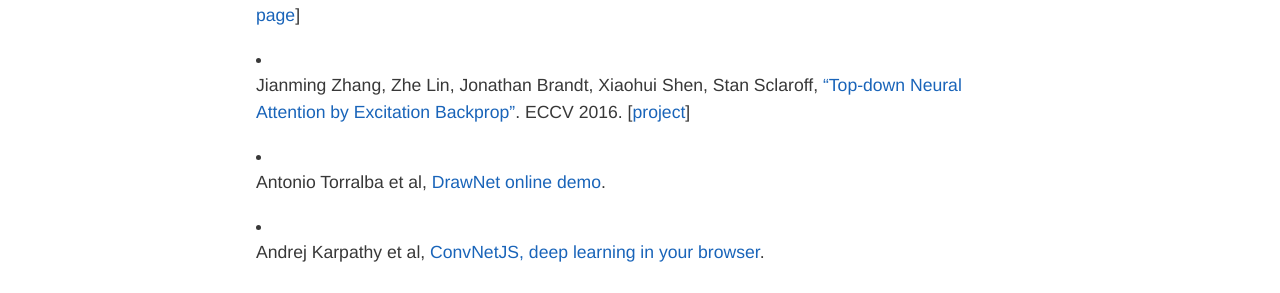
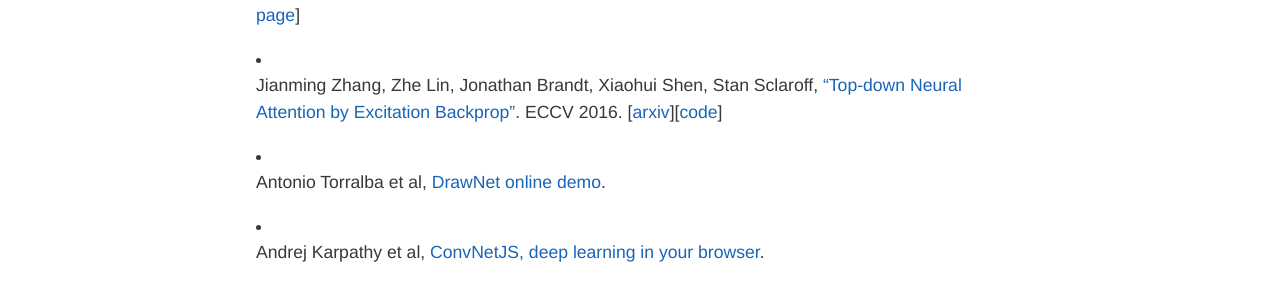
Before and after one commit to imatge-upc/telecombcn-2016-dlcv, a Jekyll site: the page built from visualization.md, in a window 1280 px wide. Shown: the part 1312-1605 px from the top of the page. Built offline with Jekyll 4.4.1, drawn with Linux system fonts in a browser that asks for light colours; nearby versions of some CDN libraries.

Commit message:
Project page for Top-down Neural Attention by Excitation Backprop

```diff
--- a/visualization.md
+++ b/visualization.md
@@ -32,7 +32,7 @@
 
 * Gregoire Montavon, Sebastian Bach, Alexander Binder, Wojciech Samek, Klaus-Robert Muller, ["Deep Taylor Decomposition of Neural Networks"](https://icmlviz.github.io/assets/papers/13.pdf). ICML 2016 Visualization Workshop. [[project page](http://www.heatmapping.org/deeptaylor/index.html)]
 
-* Jianming Zhang, Zhe Lin, Jonathan Brandt, Xiaohui Shen, Stan Sclaroff, ["Top-down Neural Attention by Excitation Backprop"](https://arxiv.org/abs/1608.00507). ECCV 2016. [[project](https://github.com/jimmie33/Caffe-ExcitationBP)]
+* Jianming Zhang, Zhe Lin, Jonathan Brandt, Xiaohui Shen, Stan Sclaroff, ["Top-down Neural Attention by Excitation Backprop"](http://cs-people.bu.edu/jmzhang/excitationbp.html). ECCV 2016. [[arxiv](https://arxiv.org/abs/1608.00507)][[code](https://github.com/jimmie33/Caffe-ExcitationBP)]
 
 * Antonio Torralba et al, [DrawNet online demo](http://people.csail.mit.edu/torralba/research/drawCNN/drawNet.html).
 
```
